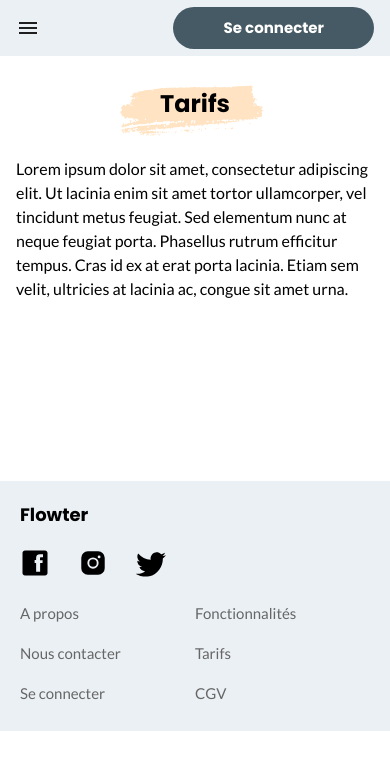
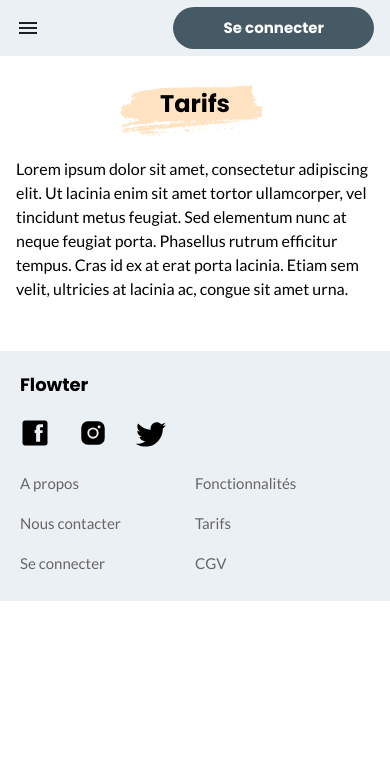
Before and after one commit to NoemieFo/flowter-ui, a React (Vite) app: page /tarifs in a window 390 px wide. Shown: the top 770 px of the page. Built offline with nearby package versions, Linux system fonts and the light colour scheme.

Commit message:
fix margin footer + phoneMenu

```diff
--- a/src/common/footer.component.tsx
+++ b/src/common/footer.component.tsx
@@ -13,20 +13,42 @@ import {
 } from "~/pictures/icons/logo_social_network.component";
 import { RouteDetails, websiteRoutes } from "~/website/constants/routes";
 
-export const Footer = () => {
+interface FooterProps {
+  isHome: boolean;
+}
+
+export const Footer = ({ isHome }: FooterProps): JSX.Element => {
   const theme = useTheme();
 
   const isTablet = useMediaQuery(theme.breakpoints.down("md"));
 
   return (
-    <BoxFooter>
+    <Grid
+      sx={{
+        // position: "fixed",
+        height: "250px",
+        display: "flex",
+        rowGap: "20px",
+        backgroundColor: theme.palette.primary.light,
+        flexDirection: "row",
+        [theme.breakpoints.down("md")]: {
+          flexDirection: "column",
+        },
+        [theme.breakpoints.down("sm")]: {
+          marginTop: isHome ? "180px" : "0px",
+        },
+      }}
+    >
       {isTablet && <FooterTablet isTablet={isTablet} />}
       {!isTablet && <FooterDesktop isTablet={isTablet} />}
-    </BoxFooter>
+    </Grid>
   );
 };
 
-const FooterTablet = ({ isTablet }: { isTablet: boolean }): JSX.Element => {
+interface FooterElementProps {
+  isTablet: boolean;
+}
+const FooterTablet = ({ isTablet }: FooterElementProps): JSX.Element => {
   return (
     <GridTablet>
       <Title />
@@ -36,7 +58,7 @@ const FooterTablet = ({ isTablet }: { isTablet: boolean }): JSX.Element => {
   );
 };
 
-const FooterDesktop = ({ isTablet }: { isTablet: boolean }): JSX.Element => {
+const FooterDesktop = ({ isTablet }: FooterElementProps): JSX.Element => {
   return (
     <>
       <GridLeftDesktop>
@@ -52,7 +74,7 @@ const Title = (): JSX.Element => {
   return <Typography variant="h2">Flowter</Typography>;
 };
 
-const Logos = ({ isTablet }: { isTablet: boolean }): JSX.Element => {
+const Logos = ({ isTablet }: FooterElementProps): JSX.Element => {
   return (
     <GridLogo>
       <FacebookIcon isTablet={isTablet} />
@@ -127,17 +149,3 @@ const GridRoutes = styled(Grid)(({ theme }) => ({
     rowGap: "10px",
   },
 }));
-
-const BoxFooter = styled(Grid)(({ theme }) => ({
-  height: "250px",
-  display: "flex",
-  rowGap: "20px",
-  backgroundColor: theme.palette.primary.light,
-  flexDirection: "row",
-  [theme.breakpoints.down("md")]: {
-    flexDirection: "column",
-  },
-  [theme.breakpoints.down("sm")]: {
-    marginTop: "180px",
-  },
-}));
--- a/src/common/pageContainer.component.tsx
+++ b/src/common/pageContainer.component.tsx
@@ -7,7 +7,7 @@ export const PageContainer = ({ children }: React.PropsWithChildren) => {
   const isPhone = useMediaQuery(theme.breakpoints.down("sm"));
 
   return (
-    <WebsiteLayout>
+    <WebsiteLayout isHome={false}>
       <Container
         maxWidth="lg"
         sx={{
--- a/src/website/pages/home/elements/navigation/phoneMenu.component.tsx
+++ b/src/website/pages/home/elements/navigation/phoneMenu.component.tsx
@@ -16,9 +16,13 @@ interface Props {
 export const PhoneMenuComponent = ({ handleIsOpen }: Props): JSX.Element => {
   const handleClick = () => handleIsOpen(false);
 
+  const menuItems = Object.fromEntries(
+    Object.entries(websiteRoutes).filter(([key, _]) => key !== "cgv")
+  );
+
   return (
     <PhoneMenu onClick={() => handleClick()}>
-      {Object.values(websiteRoutes).map((item, index) => (
+      {Object.values(menuItems).map((item, index) => (
         <ListItem disablePadding key={index}>
           <ListItemButton>
             <ListItemIcon>{item.icon}</ListItemIcon>
--- a/src/website/pages/home/home.page.tsx
+++ b/src/website/pages/home/home.page.tsx
@@ -13,7 +13,7 @@ export const HomePage = (): JSX.Element => {
   const isDesktop = useMediaQuery(theme.breakpoints.up("md"));
 
   return (
-    <WebsiteLayout>
+    <WebsiteLayout isHome={true}>
       <Box
         height={isDesktop ? "calc(100vh - 64px)" : "auto"}
         width="100%"
--- a/src/website/pages/website.layout.tsx
+++ b/src/website/pages/website.layout.tsx
@@ -2,14 +2,19 @@ import React from "react";
 import { Footer } from "~/common/footer.component";
 import { Navbar } from "./home/elements/navigation/navbar.component";
 
+interface WebsiteLayoutProps extends React.PropsWithChildren {
+  isHome: boolean;
+}
+
 export const WebsiteLayout = ({
+  isHome,
   children,
-}: React.PropsWithChildren): JSX.Element => {
+}: WebsiteLayoutProps): JSX.Element => {
   return (
     <>
       <Navbar />
       {children}
-      <Footer />
+      <Footer isHome={isHome} />
     </>
   );
 };
```
Also changed, not shown: src/pictures/icons/logo_social_network.component.tsx (+6 -3 lines).
